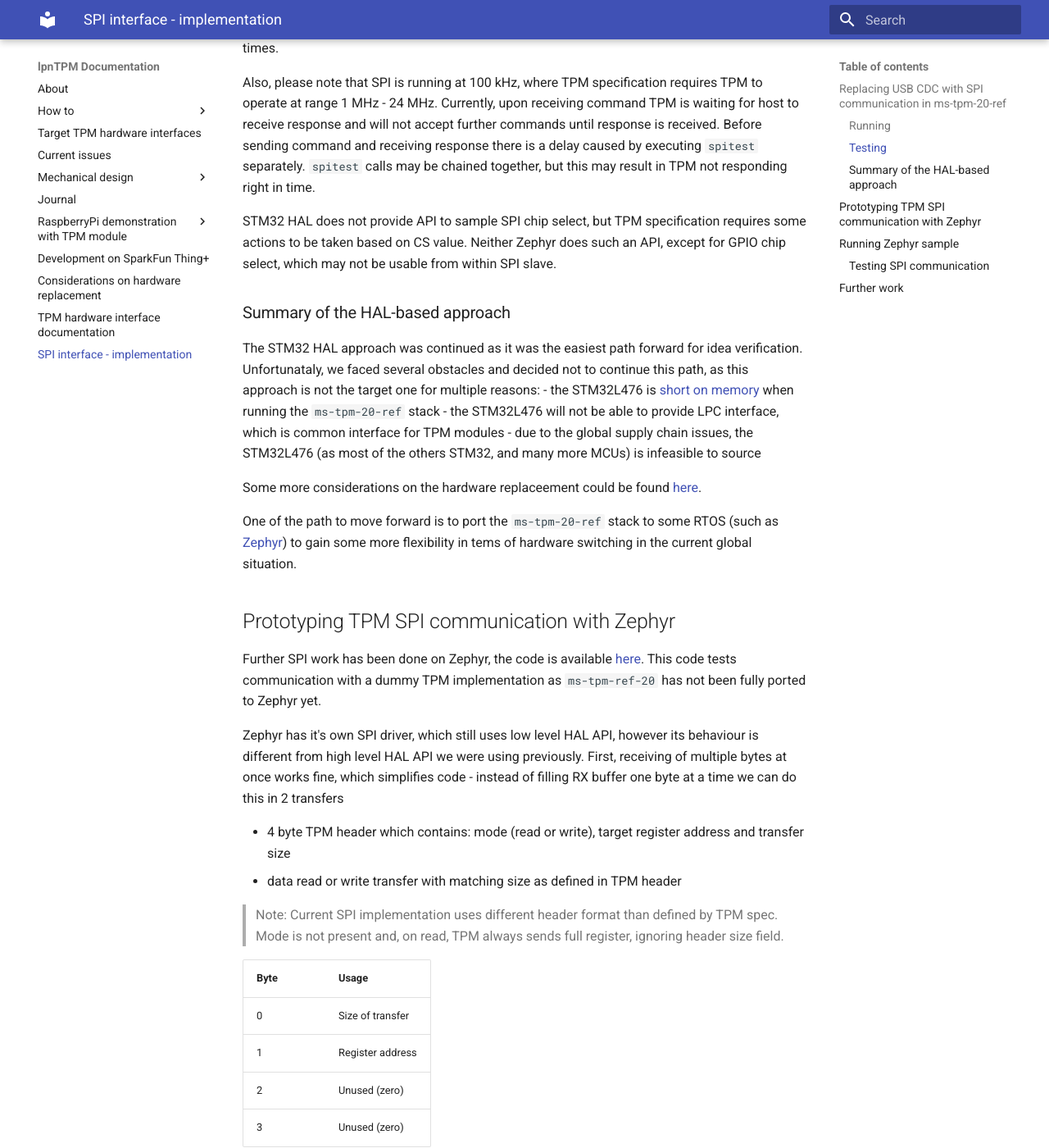
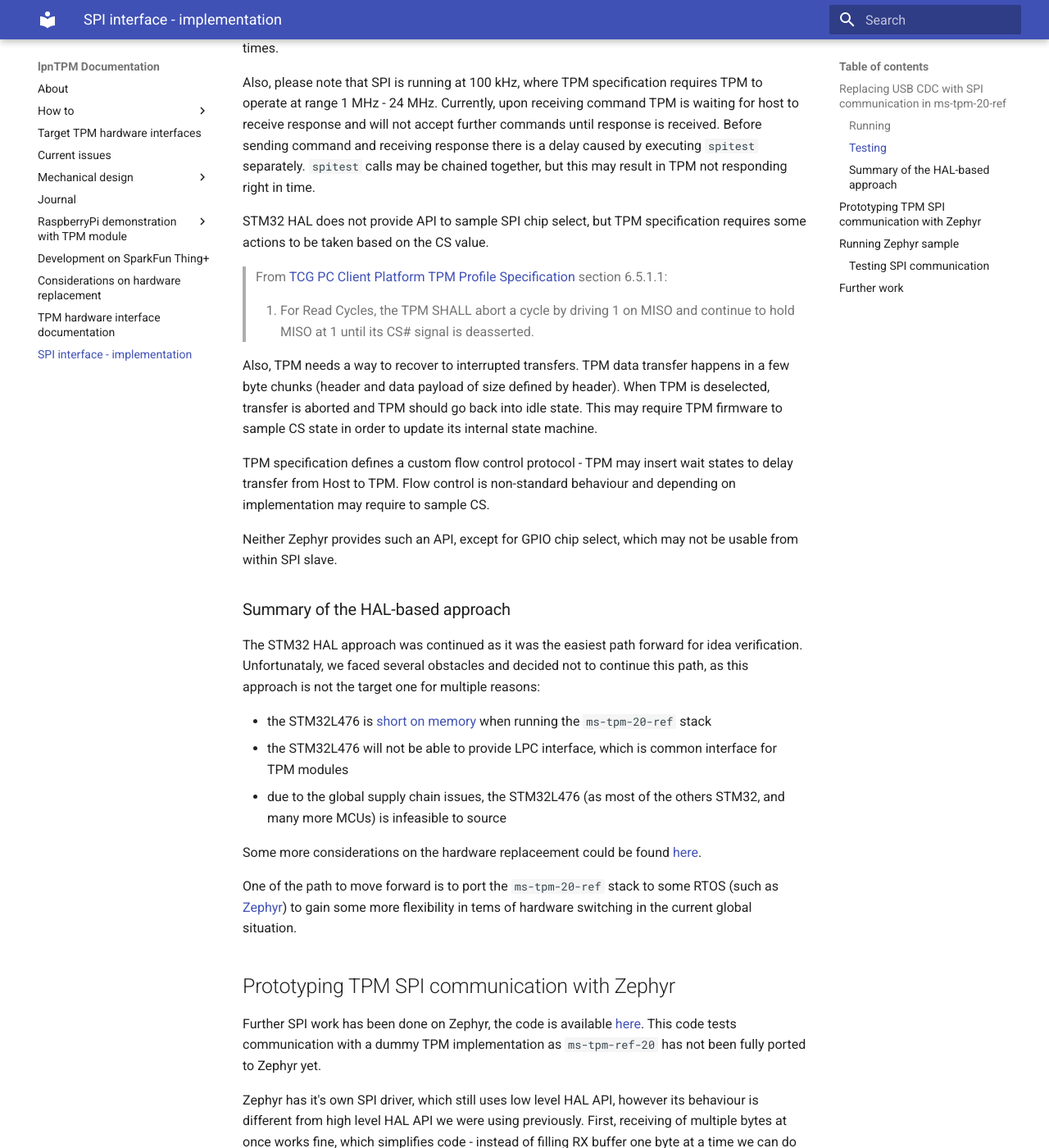
Before and after one commit to lpn-plant/lpntpm-docs, an MkDocs documentation site: the page built from docs/tpm-spi-dev.md, in a window 1280 px wide and 1400 px high, scrolled down 4001 px. Shown: the whole window at 82% size. Built offline with MkDocs 1.6.1 and Material for MkDocs 9.7.7, drawn with Linux system fonts in a browser that asks for light colours; some of the changed text lies outside the part shown.

Commit message:
docs/tpm-spi-dev.md: small fixes
Signed-off-by: Artur Kowalski <artur.kowalski@3mdeb.com>

````diff
--- a/docs/tpm-spi-dev.md
+++ b/docs/tpm-spi-dev.md
@@ -37,7 +37,7 @@
 F8. After resuming program you should see similar log in `SWV ITM Data Console`
 window
 
-```
+```text
 =========================
 = Nucleo-L476RG TPM 2.0 =
 =========================
@@ -184,8 +184,26 @@
 in time.
 
 STM32 HAL does not provide API to sample SPI chip select, but TPM specification
-requires some actions to be taken based on CS value. Neither Zephyr does such an
-API, except for GPIO chip select, which may not be usable from within SPI slave.
+requires some actions to be taken based on the CS value.
+
+> From [TCG PC Client Platform TPM Profile Specification](https://trustedcomputinggroup.org/wp-content/uploads/PC-Client-Specific-Platform-TPM-Profile-for-TPM-2p0-v1p05p_r14_pub.pdf)
+> section 6.5.1.1:
+>
+> 1. For Read Cycles, the TPM SHALL abort a cycle by driving 1 on MISO and
+>    continue to hold MISO at 1 until its CS# signal is deasserted.
+
+Also, TPM needs a way to recover to interrupted transfers. TPM data transfer
+happens in a few byte chunks (header and data payload of size defined by
+header). When TPM is deselected, transfer is aborted and TPM should go back into
+idle state. This may require TPM firmware to sample CS state in order to update
+its internal state machine.
+
+TPM specification defines a custom flow control protocol - TPM may insert wait
+states to delay transfer from Host to TPM. Flow control is non-standard
+behaviour and depending on implementation may require to sample CS.
+
+Neither Zephyr provides such an API, except for GPIO chip select, which may not
+be usable from within SPI slave.
 
 ### Summary of the HAL-based approach
 
@@ -193,6 +211,7 @@
 idea verification. Unfortunataly, we faced several obstacles and decided not to
 continue this path, as this approach is not the target one for multiple
 reasons:
+
 - the STM32L476 is
   [short on memory](https://lpntpm.lpnplant.io/issues/#memory-usage) when
   running the `ms-tpm-20-ref` stack
@@ -256,7 +275,9 @@
 | PA7 | MOSI     |
 
 > Note: Zephyr uses GPIO chip select on SPI1 which works only for master, not
-> slave.
+> slave. So, device is always selected and listening on the bus and there is no
+> need to attach CS. In real world scenario CS is required, in that case SPI
+> controller dedicated CS should be used instead of GPIO.
 
 ![](/images/tpm_spi1_con.jpg)
 
@@ -286,7 +307,16 @@
 
 We have provided `tpmctl` available in
 [zephyr-spi-app](https://github.com/lpn-plant/zephyr-spi-app) repo which can be
-used to send TPM command and receive response. Command is sent by piping raw,
+used to send TPM command and receive response. `tpmctl` by can be built simply
+by invoking GCC as it does not depend on any external libraries. If cross
+compiling you can use `arm-linux-gnueabihf-gcc` or build directly on the target
+device.
+
+```shell
+$ gcc tpmctl.c -o tpmctl
+```
+
+Command is sent by piping raw,
 binary command to `tpmctl`, output can be either in binary form or hexdump:
 
 ```shell
````
Also changed, not shown: other parts of docs/tpm-spi-dev.md (+2 -2 lines).
